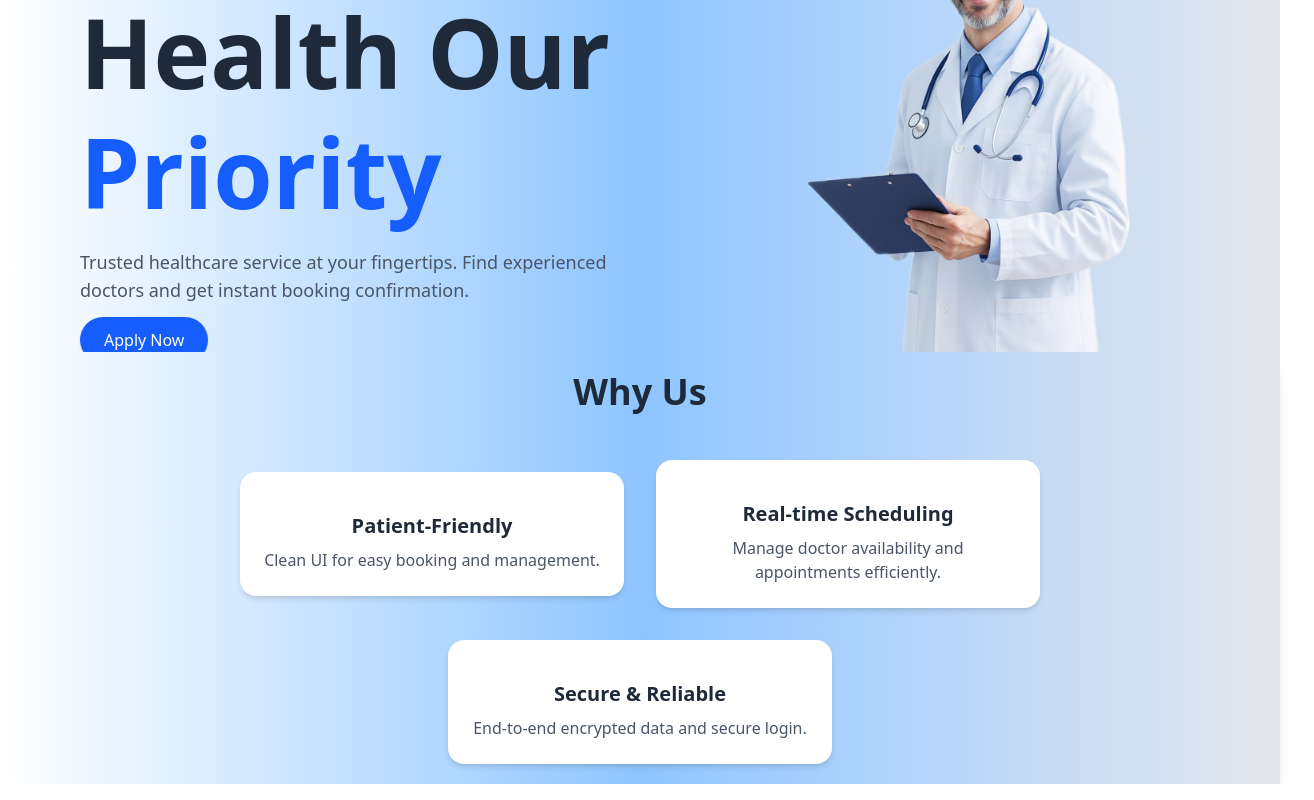
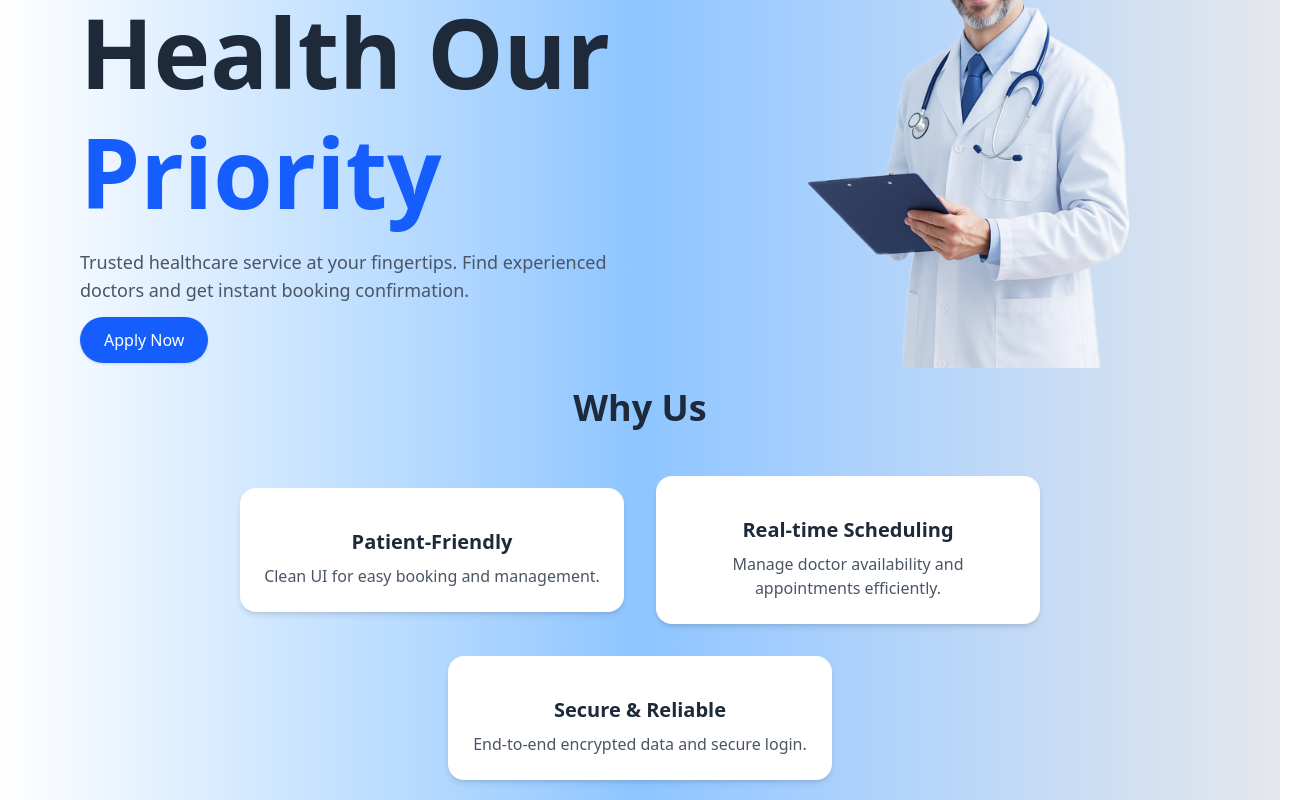
Before and after one commit to piyushpotghan/final-year-project, a React (Vite) app in the folder final year/: page / in a window 1280 px wide. Shown: the part 240-1040 px from the top of the page, 1314 px wide, since content can reach past the window. Built offline with nearby package versions, Linux system fonts and the light colour scheme.

Commit message:
collaps change

```diff
--- a/final year/package.json
+++ b/final year/package.json
@@ -24,6 +24,6 @@
     "eslint-plugin-react-hooks": "^5.2.0",
     "eslint-plugin-react-refresh": "^0.4.20",
     "globals": "^16.3.0",
-    "vite": "^7.0.4"
+    "vite": "^7.0.5"
   }
 }
--- a/final year/src/Hero.jsx
+++ b/final year/src/Hero.jsx
@@ -1,7 +1,7 @@
 import React from 'react'
 export default function Hero() {
   return (
-    <section className="bg-gradient-to-r from-white via-blue-300 to-gray-200 pt-24 pb-12 px-6 md:px-20">
+    <section className="bg-gradient-to-r from-white via-blue-300 to-gray-200 pt-24 pb-12 px-6 md:px-20 overflow-x-hidden">
       <div className="grid md:grid-cols-2 gap-10 items-center">
 
         {/* Left Content */}
--- a/final year/src/whyUs.jsx
+++ b/final year/src/whyUs.jsx
@@ -2,7 +2,7 @@ import React from "react";
 
 const WhyUs = () => {
   return (
-    <section className="relative z-10 -mt-16">
+    <section className="relative z-10 -mt-12">
       <div className="bg-gradient-to-r from-white via-blue-300 to-gray-200 py-5 px-4 rounded-t-3xl shadow-lg">
         <div className="max-w-6xl mx-auto text-center">
           <h2 className="text-4xl font-bold text-gray-800 mb-12">Why Us</h2>
```
Also changed, not shown: 1 other file (tests, documents, lock files or other folders).
